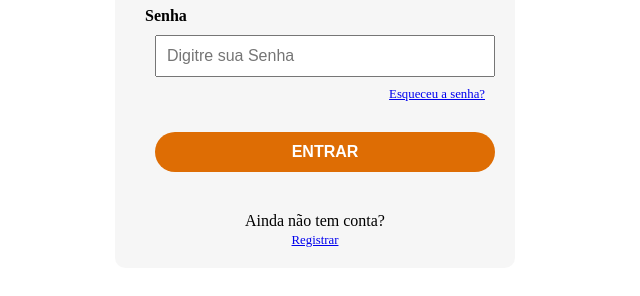
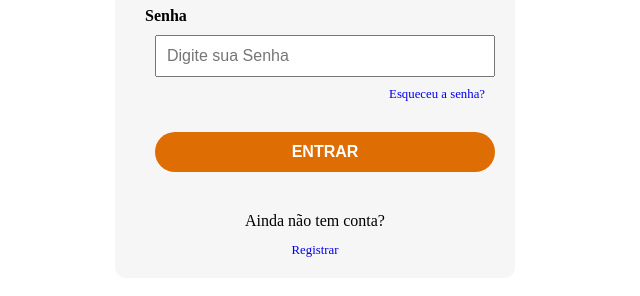
Before and after one commit to DyekeMedina/Projeto-Saber, a plain HTML site: page login.html in a window 1280 px wide. Shown: the part 344-640 px from the top of the page, 325-965 px from the left. Drawn offline with Linux system fonts and the light colour scheme.

Commit message:
Alterada a tela de Login

```diff
--- a/login.html
+++ b/login.html
@@ -34,7 +34,7 @@
                <label for="email">E-mail</label>
                <input type="email" name="email" id="email" placeholder="Digite seu e-mail" autocomplete="off">
                <label for="password">Senha</label>
-               <input type="password" name=password id="password" placeholder="Digitre sua Senha">
+               <input type="password" name=password id="password" placeholder="Digite sua Senha">
                <a href="#" id="forgot-pass">Esqueceu a senha?</a>
                <input type="submit" value="Entrar">
             </form>
--- a/styleLogin.css
+++ b/styleLogin.css
@@ -55,6 +55,7 @@ textarea:focus, input:focus{
 }
 
 a{
+    text-decoration: none;
     font-size: .8rem
 }
 
@@ -82,6 +83,7 @@ label, input{
     display: block;
     width: 100%;
     text-align: left;
+
 }
 
 label{
@@ -118,3 +120,8 @@ input[type="submit"]:hover{
     background-color: #e47814f6;
     transition: .5s;
 }
+
+#register-container p{
+    margin-bottom: 10px;
+
+}
```
